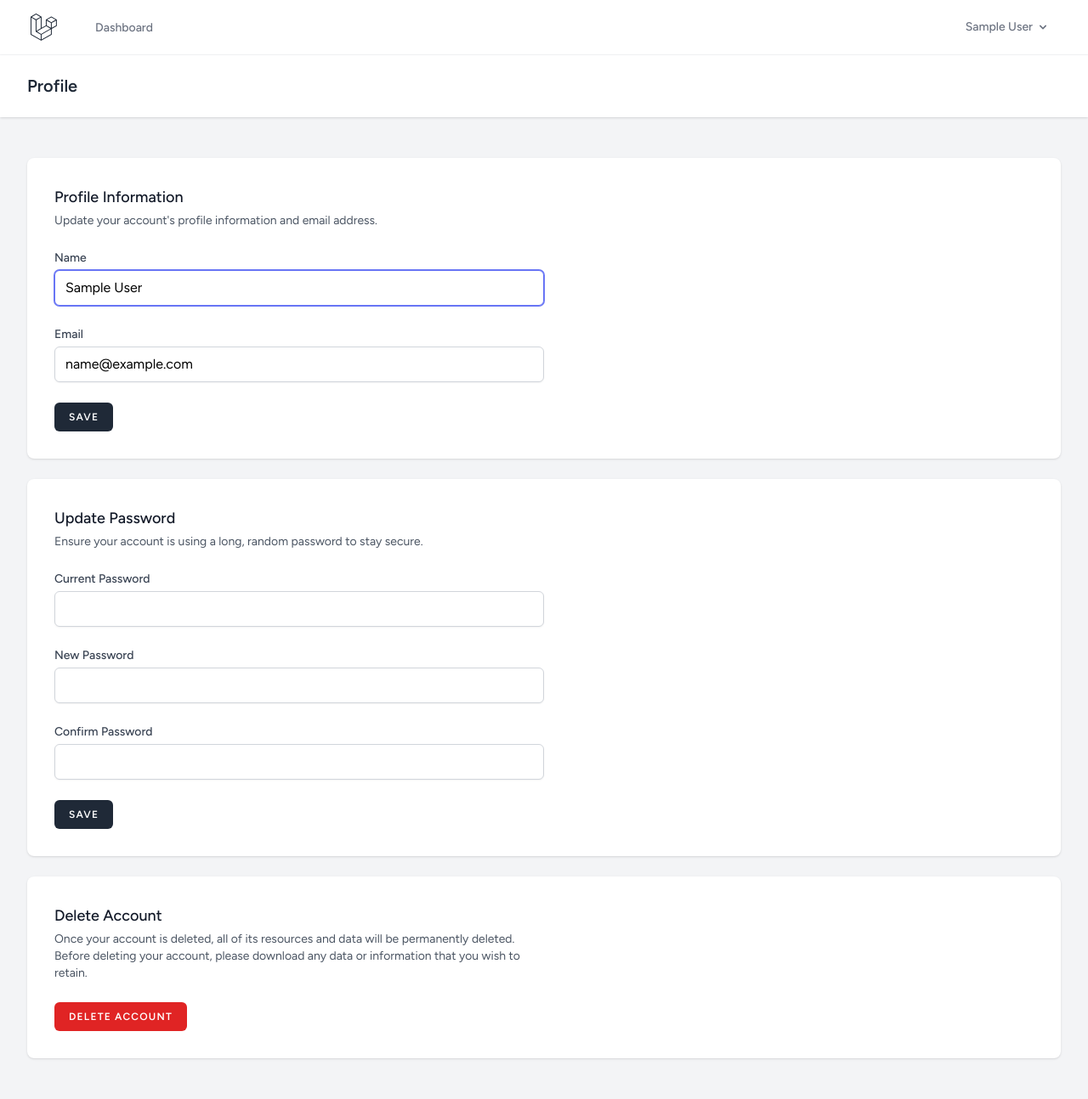
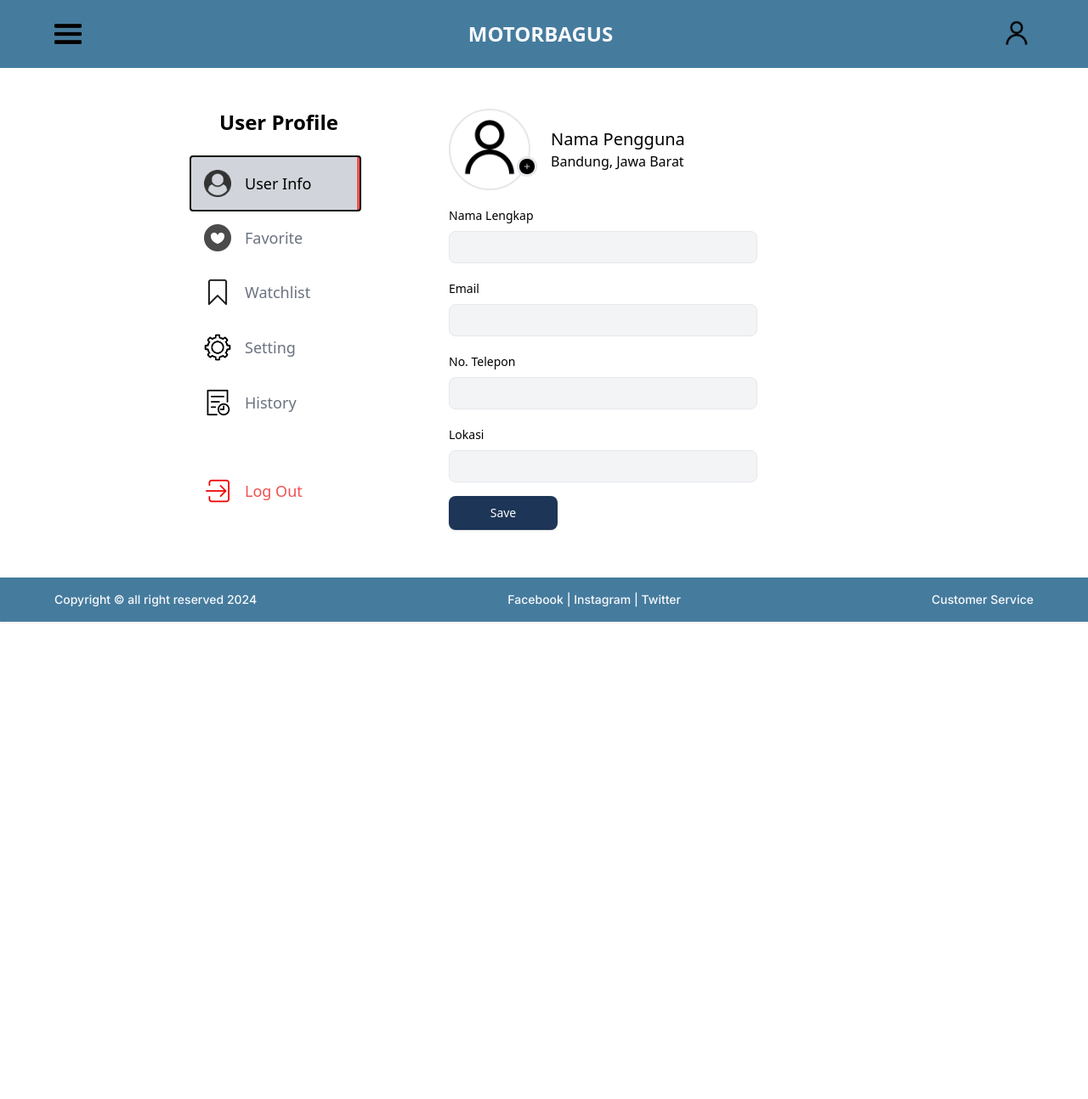
Before and after one commit to dhifanfadhilah/warungmotor, a Laravel app: page /profile in a window 1280 px wide. Shown: the whole page at 85% size. After the commit the page ends 733 px from the top, so only its background shows below. Run offline with Laravel 10, Linux system fonts and the light colour scheme; the visitor is signed in with stand-in values (Sample User, id 1); style sheets or scripts are compiled from the project's sources.

Commit message:
profile page

```diff
--- a/resources/views/profile/edit.blade.php
+++ b/resources/views/profile/edit.blade.php
@@ -1,29 +1,69 @@
-<x-app-layout>
-    <x-slot name="header">
-        <h2 class="font-semibold text-xl text-gray-800 dark:text-gray-200 leading-tight">
-            {{ __('Profile') }}
-        </h2>
-    </x-slot>
+@extends('layouts.ecommerce')
 
-    <div class="py-12">
-        <div class="max-w-7xl mx-auto sm:px-6 lg:px-8 space-y-6">
-            <div class="p-4 sm:p-8 bg-white dark:bg-gray-800 shadow sm:rounded-lg">
-                <div class="max-w-xl">
-                    @include('profile.partials.update-profile-information-form')
-                </div>
-            </div>
+@section('title')
+<title>Profile</title>
+@endsection
 
-            <div class="p-4 sm:p-8 bg-white dark:bg-gray-800 shadow sm:rounded-lg">
-                <div class="max-w-xl">
-                    @include('profile.partials.update-password-form')
-                </div>
-            </div>
+@section('content')
+<div class="w-full px-56 my-12 flex flex-row flex-wrap">
+    <div class="relative w-1/4">
+        <h1 class="text-2xl font-bold text-center mb-6">User Profile</h1>
+        <ul class="flex flex-col text-lg font-medium" id="default-tab" data-tabs-toggle="#default-tab-content" role="tablist" data-tabs-active-classes="border-r-4 border-red-500 bg-gray-300">
+            <li class="me-2" role="presentation">
+                <button class="flex items-center  p-4 w-full hover:bg-gray-300 focus:border-r-4 focus:border-red-500 focus:bg-gray-300" autoFocus id="user-info-tab" data-tabs-target="#userinfo" type="button" role="tab" aria-controls="userinfo" aria-selected="false">
+                    <img src="{{url('/assets/profile-icon.png')}}" alt="" class="w-8 mr-4" />
+                    User Info
+                </button>
+            </li>
+            <li class="me-2" role="presentation">
+                <button class="flex items-center p-4 w-full hover:bg-gray-300 focus:border-r-4 focus:border-red-500 focus:bg-gray-300" id="favorite-tab" data-tabs-target="#favorite" type="button" role="tab" aria-controls="favorite" aria-selected="false">
+                    <img src="{{url('/assets/favorite-icon.png')}}" alt="" class="w-8 mr-4" />
+                    Favorite
+                </button>
+            </li>
+            <li class="me-2" role="presentation">
+                <button class="flex items-center p-4 w-full hover:bg-gray-300 focus:border-r-4 focus:border-red-500 focus:bg-gray-300" id="watchlist-tab" data-tabs-target="#watchlist" type="button" role="tab" aria-controls="watchlist" aria-selected="false">
+                    <img src="{{url('/assets/watchlist-icon.png')}}" alt="" class="w-8 mr-4" />
+                    Watchlist
+                </button>
+            </li>
+            <li class="me-2" role="presentation">
+                <button class="flex items-center p-4 w-full hover:bg-gray-300 focus:border-r-4 focus:border-red-500 focus:bg-gray-300" id="setting-tab" data-tabs-target="#setting" type="button" role="tab" aria-controls="setting" aria-selected="false">
+                    <img src="{{url('/assets/setting-icon.png')}}" alt="" class="w-8 mr-4" />
+                    Setting
+                </button>
+            </li>
+            <li class="me-2" role="presentation">
+                <button class="flex items-center p-4 w-full hover:bg-gray-300 focus:border-r-4 focus:border-red-500 focus:bg-gray-300" id="history-tab" data-tabs-target="#history" type="button" role="tab" aria-controls="history" aria-selected="false">
+                    <img src="{{url('/assets/history-icon.png')}}" alt="" class="w-8 mr-4" />
+                    History
+                </button>
+            </li>
+        </ul>
+        <form action="{{ route('logout') }}" method="POST">
+            <button type="submit" class="flex items-center p-4 w-full mt-10 text-lg font-medium text-red-500 hover:bg-red-200">
+                <img src="{{url('/assets/logout-icon.png')}}" alt="" class="w-8 mr-4" />
+                Log Out
+            </button>
+        </form>
 
-            <div class="p-4 sm:p-8 bg-white dark:bg-gray-800 shadow sm:rounded-lg">
-                <div class="max-w-xl">
-                    @include('profile.partials.delete-user-form')
-                </div>
-            </div>
+    </div>
+    <div class="w-4/6" id="default-tab-content">
+        <div class="hidden px-24" id="userinfo" role="tabpanel" aria-labelledby="userinfo-tab">
+            @include('profile.user_info')
+        </div>
+        <div class="hidden px-16" id="favorite" role="tabpanel" aria-labelledby="favorite-tab">
+            favorite
+        </div>
+        <div class="hidden px-16" id="watchlist" role="tabpanel" aria-labelledby="watchlist-tab">
+            watchlist
+        </div>
+        <div class="hidden px-16" id="setting" role="tabpanel" aria-labelledby="setting-tab">
+            setting
+        </div>
+        <div class="hidden px-16" id="history" role="tabpanel" aria-labelledby="history-tab">
+            history
         </div>
     </div>
-</x-app-layout>
+</div>
+@endsection
--- /dev/null
+++ b/resources/views/profile/user_info.blade.php
@@ -0,0 +1,72 @@
+<form action="{{ route('profile.update') }}" method="POSt">
+    @csrf
+    @method('patch')
+    <div class="flex items-center gap-6">
+        <div class="hover:bg-gray-200 rounded-full">
+            <label for="profileimg" class="relative">
+                <img src="{{url('/assets/user-icon.png')}}" alt="Photo Profile" class="w-24 rounded-full border-2" />
+                <img src="{{url('/assets/add-icon.png')}}" alt="" class="absolute w-6 h-6 top-14 start-20 rounded-full border-2" />
+
+            </label>
+            <input type="file" id="profileimg" name="profileimg" class="hidden" />
+        </div>
+        <div class="">
+            <h1 class="text-xl font-medium">Nama Pengguna</h1>
+            <h2 class="text-base">Bandung, Jawa Barat</h2>
+        </div>
+    </div>
+    <div class="mt-5">
+        <label for="name" class="mb-2 block text-sm font-medium">Nama Lengkap</label>
+        <input type="text" id="name" name="name" autocomplete="name" class="w-full text-sm font-medium p-2 rounded-lg bg-gray-100 border border-gray-200 focus:border-gray-blueish" />
+    </div>
+    <div class="mt-5">
+        <label for="email" class="mb-2 block text-sm font-medium">Email</label>
+        <input type="text" id="email" name="email" autocomplete="email" class="w-full text-sm font-medium p-2 rounded-lg bg-gray-100 border border-gray-200 focus:border-gray-blueish" />
+
+        @if ($user instanceof \Illuminate\Contracts\Auth\MustVerifyEmail && ! $user->hasVerifiedEmail())
+        <div>
+            <p class="text-sm mt-2 text-gray-800">
+                Your email address is unverified.
+
+            <form action="{{ route('verification.send') }}" method="POST">
+            @csrf
+                <button type="submit" class="underline text-sm text-gray-600 hover:text-gray-900 rounded-md focus:outline-none focus:ring-2 focus:ring-offset-2 focus:ring-indigo-500">
+                    Click here to send the verification email.
+                </button>
+            </form>
+
+            </p>
+
+            @if (session('status') === 'verification-link-sent')
+            <p class="mt-2 font-medium text-sm text-green-600 dark:text-green-400">
+                {{ __('A new verification link has been sent to your email address.') }}
+            </p>
+            @endif
+
+        </div>
+        @endif
+    </div>
+    <div class="mt-5">
+        <label for="notelp" class="mb-2 block text-sm font-medium">No. Telepon</label>
+        <input type="text" id="notelp" name="notelp" autocomplete="notelp" class="w-full text-sm font-medium p-2 rounded-lg bg-gray-100 border border-gray-200 focus:border-gray-blueish" />
+    </div>
+    <div class="mt-5">
+        <label for="lokasi" class="mb-2 block text-sm font-medium">Lokasi</label>
+        <input type="text" id="lokasi" name="lokasi" autocomplete="lokasi" class="w-full text-sm font-medium p-2 rounded-lg bg-gray-100 border border-gray-200 focus:border-gray-blueish" />
+    </div>
+    <button type="submit" class="my-4 w-32 text-white shadow bg-blue-old hover:bg-blue-950 focus:outline-none focus:ring-2 font-medium rounded-lg text-sm px-5 py-2.5 text-center me-2 mb-2">Save</button>
+
+    @if (session('status') === 'profile-updated')
+    <div id="alert-1" class="flex items-center p-4 mb-4 text-blue-800 rounded-lg bg-blue-50 dark:bg-gray-800 dark:text-blue-400" role="alert">
+        <div class="ms-3 text-sm font-medium">
+            Profil sukses diperbarui.
+        </div>
+        <button type="button" class="ms-auto -mx-1.5 -my-1.5 bg-blue-50 text-blue-500 rounded-lg focus:ring-2 focus:ring-blue-400 p-1.5 hover:bg-blue-200 inline-flex items-center justify-center h-8 w-8 dark:bg-gray-800 dark:text-blue-400 dark:hover:bg-gray-700" data-dismiss-target="#alert-1" aria-label="Close">
+            <span class="sr-only">Close</span>
+            <svg class="w-3 h-3" aria-hidden="true" xmlns="http://www.w3.org/2000/svg" fill="none" viewBox="0 0 14 14">
+                <path stroke="currentColor" stroke-linecap="round" stroke-linejoin="round" stroke-width="2" d="m1 1 6 6m0 0 6 6M7 7l6-6M7 7l-6 6" />
+            </svg>
+        </button>
+    </div>
+    @endif
+</form>
```
Also changed, not shown: public/assets/add-icon.png (added), public/assets/favorite-icon.png (added), public/assets/history-icon.png (added), public/assets/logout-icon.png (added), public/assets/profile-icon.png (added), public/assets/setting-icon.png (added), public/assets/watchlist-icon.png (added).
